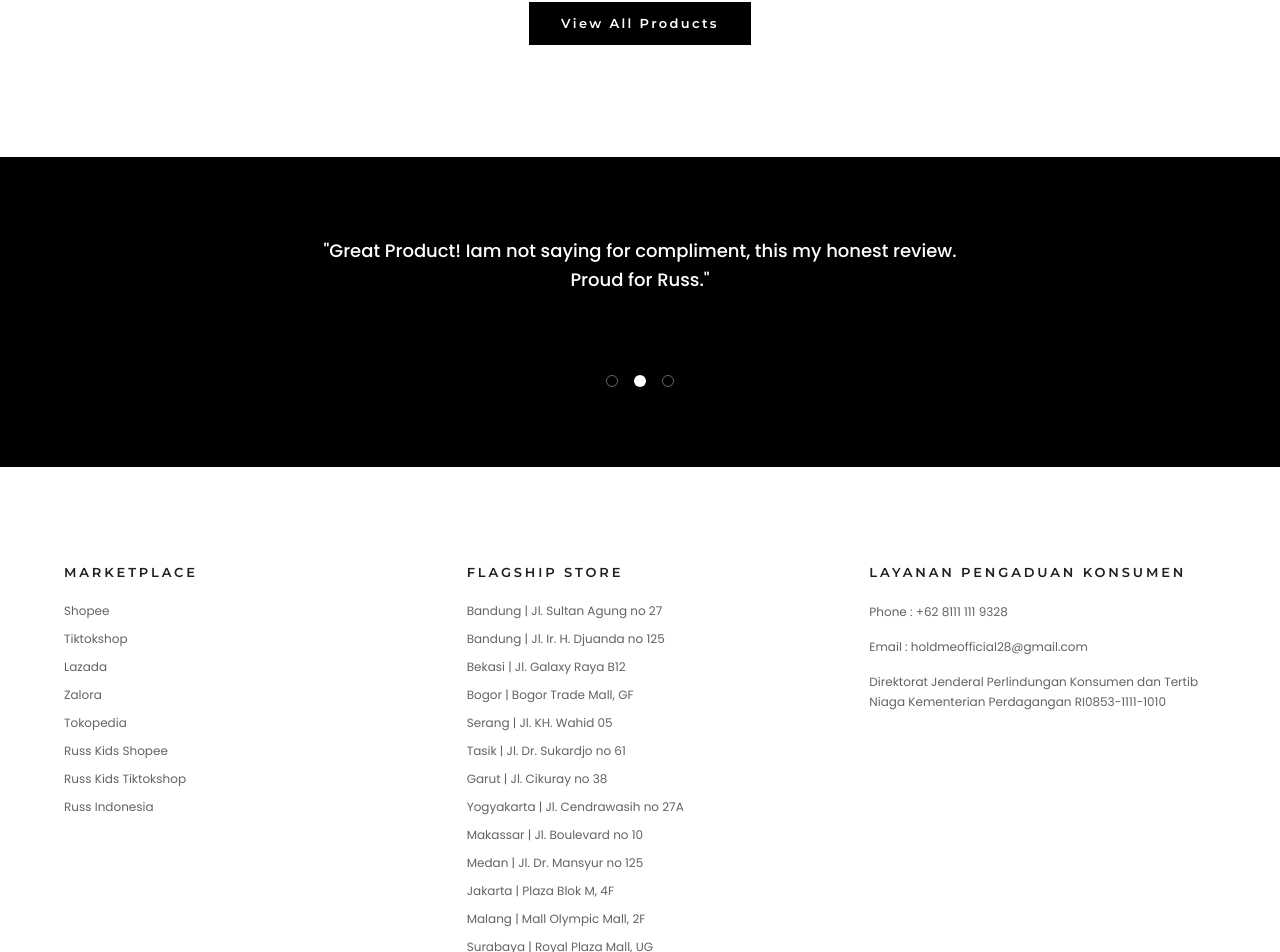
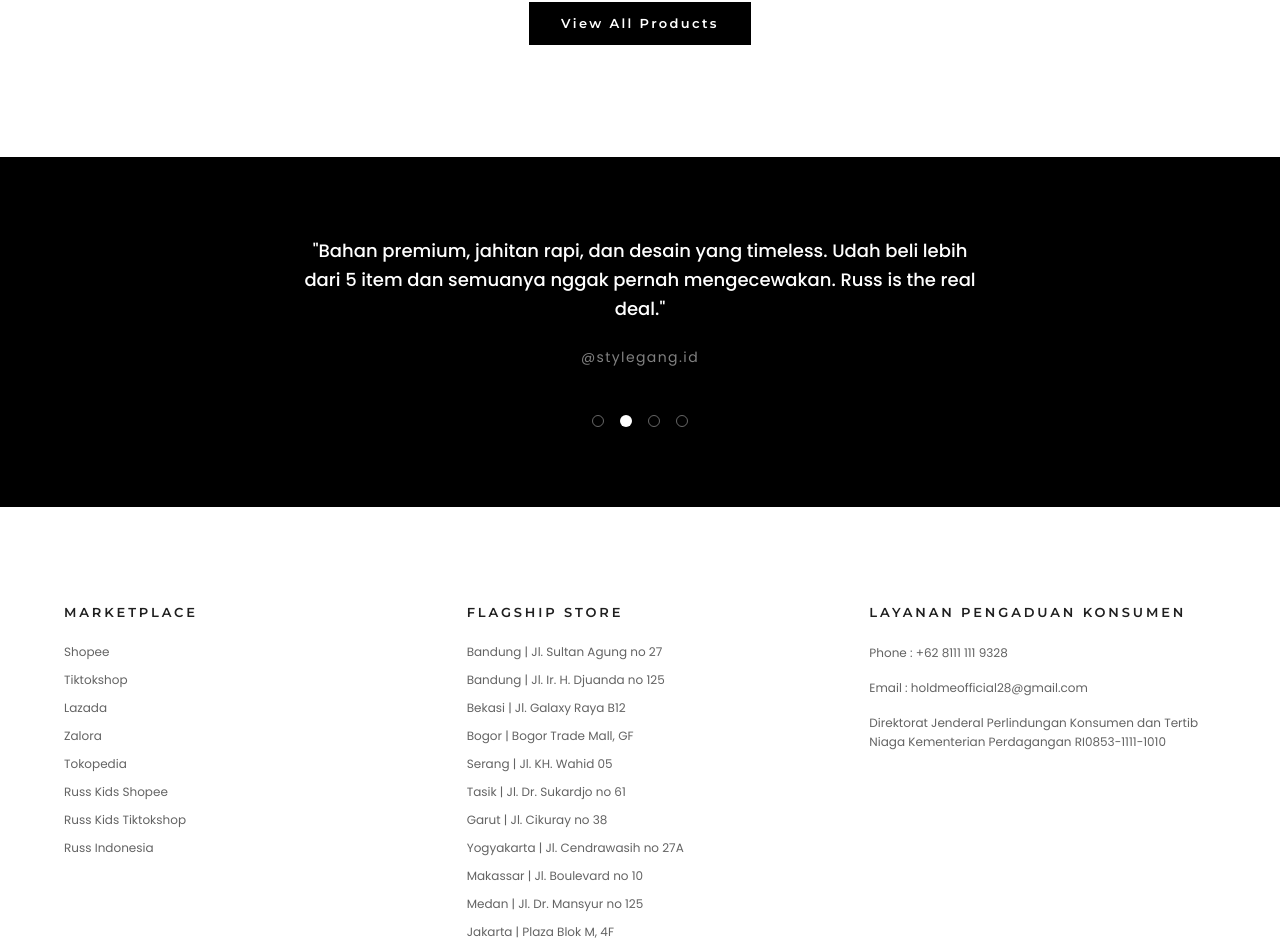
Before and after one commit to egrjati/Next-x-Laravel, a Next.js app in the folder frontend/: page / in a window 1280 px wide. Shown: the part 6102-7054 px from the top of the page. Built offline with nearby package versions, Linux system fonts and the light colour scheme.

Commit message:
update quotes

```diff
--- a/frontend/src/app/page.tsx
+++ b/frontend/src/app/page.tsx
@@ -1,3 +1,5 @@
+import TestimonialSlider from "@/components/ui/TestimonialSlider";
+
 export default function Home() {
   return (
     <section className="w-full min-h-screen flex flex-col bg-white overflow-x-hidden">
@@ -343,21 +345,7 @@
       </section>
 
       {/* Testimonial */}
-      <section className="w-[calc(100%+2rem)] -mx-4 bg-black px-5 py-20 flex flex-col items-center justify-center">
-        <p className="max-w-2xl text-center text-white font-poppins font-medium text-lg leading-[1.6]">
-          "Great Product! Iam not saying for compliment, this my honest review.
-          Proud for Russ."
-        </p>
-
-        <div
-          className="mt-20 flex items-center gap-4"
-          aria-label="testimonial indicators"
-        >
-          <span className="w-3 h-3 rounded-full border border-white/40"></span>
-          <span className="w-3 h-3 rounded-full bg-white"></span>
-          <span className="w-3 h-3 rounded-full border border-white/40"></span>
-        </div>
-      </section>
+      <TestimonialSlider />
     </section>
   );
 }
--- /dev/null
+++ b/frontend/src/components/ui/TestimonialSlider.tsx
@@ -0,0 +1,92 @@
+"use client";
+import { useState, useEffect } from "react";
+
+const testimonials = [
+  {
+    quote:
+      "Great product! I'm not saying this for compliment — this is my honest review. Quality and design yang beneran bikin bangga. Proud for Russ.",
+    author: "@russ_everyday",
+  },
+  {
+    quote:
+      "Bahan premium, jahitan rapi, dan desain yang timeless. Udah beli lebih dari 5 item dan semuanya nggak pernah mengecewakan. Russ is the real deal.",
+    author: "@stylegang.id",
+  },
+  {
+    quote:
+      "Pakai kaos Russ tuh bikin pede seharian. Fit-nya pas, nggak melar walau udah dicuci berkali-kali. Ini bukan promosi, ini murni pengalaman.",
+    author: "@hariankece",
+  },
+  {
+    quote:
+      "Packaging rapih, pengiriman cepat, dan produknya melebihi ekspektasi. Kalau nanya rekomen brand lokal, Russ selalu jadi jawaban pertama gue.",
+    author: "@localpride.co",
+  },
+];
+
+export default function TestimonialSlider() {
+  const [current, setCurrent] = useState(0);
+  const [visible, setVisible] = useState(true);
+
+  useEffect(() => {
+    const interval = setInterval(() => {
+      setVisible(false);
+      setTimeout(() => {
+        setCurrent((prev) => (prev + 1) % testimonials.length);
+        setVisible(true);
+      }, 400);
+    }, 4500);
+    return () => clearInterval(interval);
+  }, []);
+
+  const goTo = (index: number) => {
+    if (index === current) return;
+    setVisible(false);
+    setTimeout(() => {
+      setCurrent(index);
+      setVisible(true);
+    }, 400);
+  };
+
+  return (
+    <section className="w-[calc(100%+2rem)] -mx-4 bg-black px-5 py-20 flex flex-col items-center justify-center">
+      <div className="max-w-2xl w-full flex flex-col items-center">
+        <p
+          className="text-center text-white font-poppins font-medium text-lg leading-[1.6] transition-all duration-400"
+          style={{
+            opacity: visible ? 1 : 0,
+            transform: visible ? "translateY(0)" : "translateY(10px)",
+            transition: "opacity 0.4s ease, transform 0.4s ease",
+          }}
+        >
+          "{testimonials[current].quote}"
+        </p>
+
+        <p
+          className="mt-6 text-white/50 text-sm font-poppins tracking-widest"
+          style={{
+            opacity: visible ? 1 : 0,
+            transition: "opacity 0.4s ease",
+          }}
+        >
+          {testimonials[current].author}
+        </p>
+
+        <div className="mt-12 flex items-center gap-4" aria-label="testimonial indicators">
+          {testimonials.map((_, i) => (
+            <button
+              key={i}
+              onClick={() => goTo(i)}
+              aria-label={`Testimonial ${i + 1}`}
+              className={`rounded-full transition-all duration-300 ${
+                i === current
+                  ? "w-3 h-3 bg-white"
+                  : "w-3 h-3 border border-white/40"
+              }`}
+            />
+          ))}
+        </div>
+      </div>
+    </section>
+  );
+}
```
